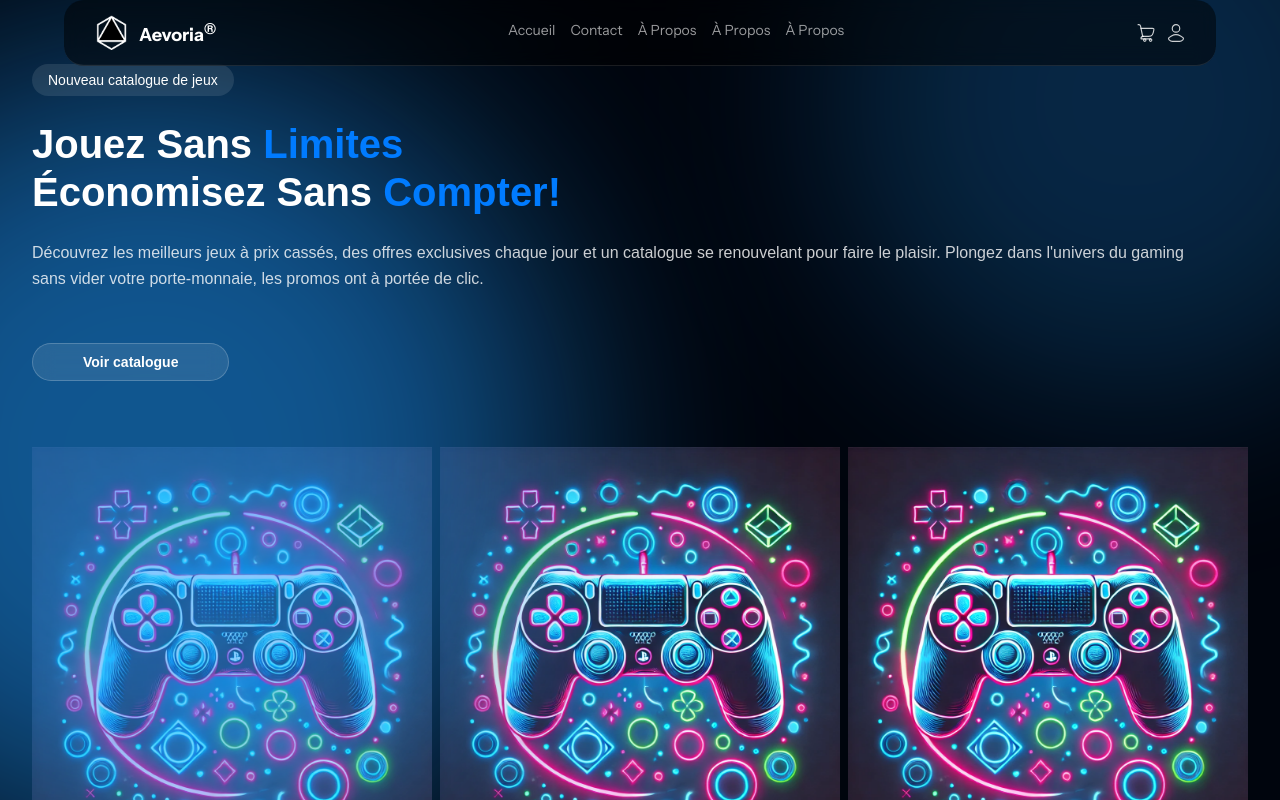
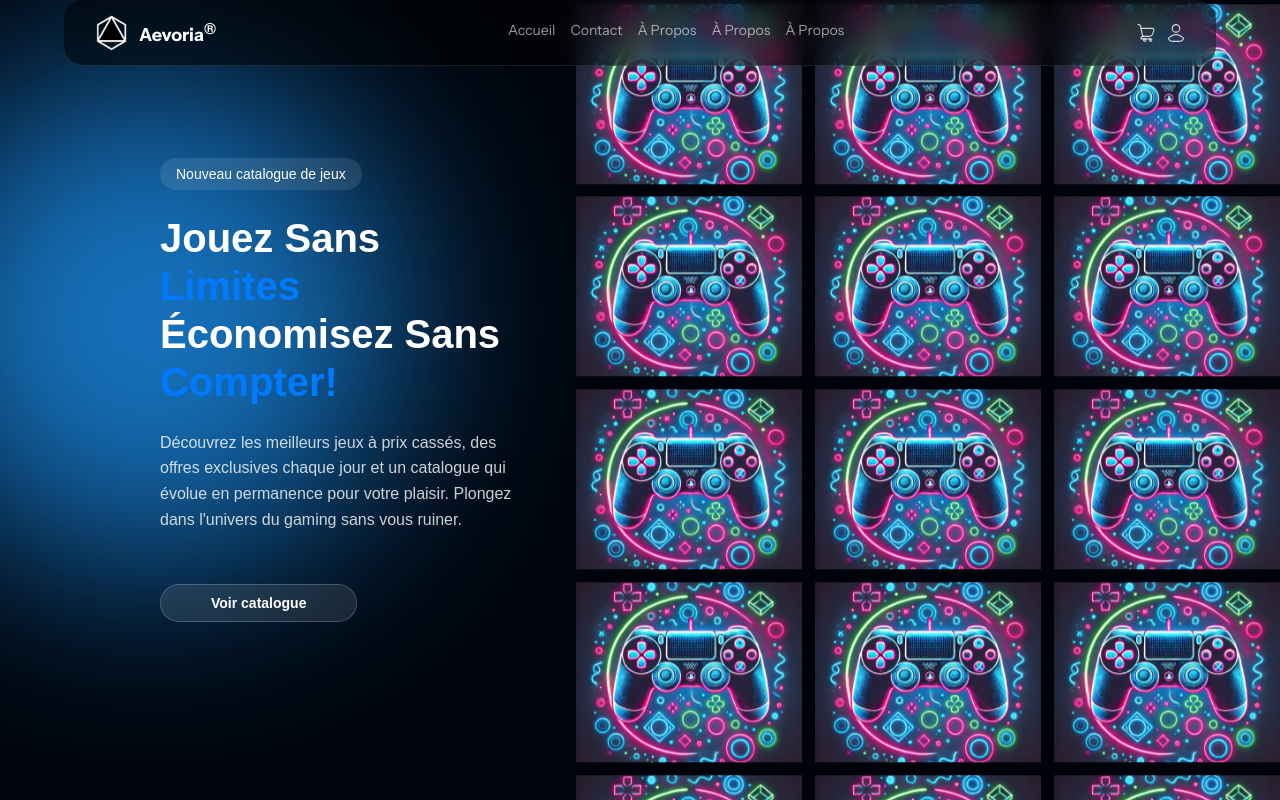
Before and after one commit to freelancersProjects/Aevoria-front, a React (Vite) app: page / in a window 1280 px wide. Shown: the top 800 px of the page. Built offline with nearby package versions, Linux system fonts and the light colour scheme.

Commit message:
firstsection debug

```diff
--- a/src/global.css
+++ b/src/global.css
@@ -116,3 +116,11 @@ p {
   margin-bottom: 20px;
   font-weight: 600;
 }
+
+.glow-effect {
+  width: 341px;
+  height: 334px;
+  border-radius: 50%;
+  background: var(--blue);
+  filter: blur(50px);
+}
--- a/src/pages/Home/FirstSection/FirstSection.jsx
+++ b/src/pages/Home/FirstSection/FirstSection.jsx
@@ -1,4 +1,4 @@
-import React from "react";
+import React, { useEffect, useState } from "react";
 import "./FirstSection.scss";
 import Button from "../../../components/AEV/AEV.Button/Button";
 
@@ -18,12 +18,31 @@ const images = [
   { image: "/assets/images/photo-test.webp" },
   { image: "/assets/images/photo-test.webp" },
   { image: "/assets/images/photo-test.webp" },
+  { image: "/assets/images/photo-test.webp" },
+  { image: "/assets/images/photo-test.webp" },
+  { image: "/assets/images/photo-test.webp" }
 ];
 
 const FirstSection = () => {
+  const [animatedImages, setAnimatedImages] = useState([...images, ...images]); // Pour la boucle infinie
+
+  useEffect(() => {
+    const interval = setInterval(() => {
+      setAnimatedImages((prevImages) => {
+        const newImages = [...prevImages];
+        const firstImage = newImages.shift(); // Supprime la première image
+        newImages.push(firstImage); // Ajoute la première image à la fin
+        return newImages;
+      });
+    }, 3000); // Change toutes les 3 secondes
+
+    return () => clearInterval(interval);
+  }, []);
+
   return (
     <section className="first-section">
-      <div className="first-sectionr">
+      <div className="blue-glow-effect"></div>
+
       <div className="content-area">
         <div className="badge">
           <span>Nouveau catalogue de jeux</span>
@@ -37,8 +56,7 @@ const FirstSection = () => {
 
         <p className="subtitle">
           Découvrez les meilleurs jeux à prix cassés, des offres exclusives chaque jour et un
-            catalogue se renouvelant pour faire le plaisir. Plongez dans l'univers du gaming sans vider
-            votre porte-monnaie, les promos ont à portée de clic.
+          catalogue qui évolue en permanence pour votre plaisir. Plongez dans l'univers du gaming sans vous ruiner.
         </p>
 
         <div className="cta-buttons">
@@ -51,15 +69,14 @@ const FirstSection = () => {
         </div>
       </div>
 
+      {/* GRILLE D'IMAGES */}
       <div className="image-grid-container">
         <div className="image-grid">
-            <div className="gradient-overlay"></div>
-            {images.map((img, index) => (
+          {animatedImages.map((img, index) => (
             <div key={index} className="image-container">
               <img src={img.image} alt={`Game ${index + 1}`} />
             </div>
           ))}
-          </div>
          </div>
       </div>
     </section>
--- a/src/pages/Home/FirstSection/FirstSection.scss
+++ b/src/pages/Home/FirstSection/FirstSection.scss
@@ -1,62 +1,36 @@
 .first-section {
+  width: 100%;
+  min-height: 100vh;
+  display: flex;
+  flex-direction: row;
+  justify-content: space-between;
+  align-items: center;
   position: relative;
-  width: 100%;
-  min-height: 500px;
-  background: linear-gradient(90deg, #000722 0%);
+  background-color: var(--background-black);
   overflow: hidden;
-  padding: 4rem 2rem;
 
-  // Effect left side
-  &::before {
-    content: '';
-    position: absolute;
-    width: 800px;
-    height: 800px;
-    left: -250px;
-    top: 50%;
-    transform: translateY(-50%);
-    border-radius: 50%;
-    background: var(--glow-blue);
-    filter: blur(120px);
-    z-index: 1;
-    opacity: 0.6;
-  }
-
-  // Effect right side
-  &::after {
-    content: '';
-    position: absolute;
-    width: 600px;
-    height: 600px;
-    top: -200px;
-    right: -150px;
+  .blue-glow-effect {
+    width: 500px;
+    height: 500px;
     border-radius: 50%;
     background: var(--glow-blue);
     filter: blur(100px);
+    position: absolute;
+    left: -100px;
+    top: 40%;
+    transform: translateY(-50%);
     z-index: 1;
-    opacity: 0.25;
-  }
-
-  &-container {
-    max-width: 1400px;
-    margin: 0 auto;
-    display: grid;
-    grid-template-columns: 40% 60%; // Division claire: 40% pour le texte, 60% pour les images
-    align-items: center;
-    position: relative;
-    z-index: 2;
-
-    @media (max-width: 1024px) {
-      grid-template-columns: 1fr;
-      gap: 3rem;
-    }
+    opacity: 0.8;
   }
 
   .content-area {
+    max-width: 600px;
     color: #ffffff;
     position: relative;
     z-index: 2;
-    padding-right: 2rem;
+    padding-right: 4rem;
+    margin-left: 10rem;
+    flex: 1;
   }
 
   .badge {
@@ -77,15 +51,7 @@
     font-weight: 700;
     line-height: 1.2;
     margin-bottom: 1.5rem;
-
-    .highlight {
-      color: var(--blue);
-      font-weight: 700;
-      position: relative;
-      z-index: 2;
-
-      text-shadow: 0 0 10px rgba(0, 123, 255, 0.4);
-    }
+    color: white;
 
     @media (max-width: 768px) {
       font-size: 2rem;
@@ -103,44 +69,59 @@
     margin-top: 2rem;
   }
 
+  /* GRILLE D'IMAGES */
+  .image-grid-container {
+    width: 55%;
+    max-width: 800px;
+    overflow: hidden;
+    position: relative;
+    z-index: 2;
+  }
+
   .image-grid {
     display: grid;
     grid-template-columns: repeat(3, 1fr);
-    grid-template-rows: repeat(4, 1fr);
-    gap: 0.5rem;
+    grid-template-rows: repeat(6, 1fr);
+    gap: 0.8rem;
     width: 100%;
-    height: 450px;
+    height: 800px;
     position: relative;
+    animation: scrollImages 6.9999s linear infinite;
 
     @media (max-width: 768px) {
       grid-template-columns: repeat(2, 1fr);
     }
   }
 
-  .gradient-overlay {
-    position: absolute;
-    top: 0;
-    left: 0;
+  .image-container {
     width: 100%;
-    height: 100%;
-    z-index: 1;
-    pointer-events: none;
-  }
-
-  .image-container {
+    height: 180px;
+    position: relative;
     overflow: hidden;
-    position: relative;
-
+    box-shadow: 0px 5px 15px rgba(0, 0, 0, 0.2);
     img {
       width: 100%;
       height: 100%;
       object-fit: cover;
-      transition: transform 0.3s ease;
+      transition: transform 0.3s ease-in-out;
     }
+  }
+
+  .extra-glow {
+    width: 341px;
+    height: 334px;
+    border-radius: 50%;
+    background: var(--blue);
+    filter: blur(50px);
+    position: absolute;
+    left: 0;
+    top: 50%;
+    transform: translateY(-50%);
+    z-index: 1;
   }
 }
 
-// Animation for cascade
+/* ANIMATION CASCADE */
 @keyframes fadeInStagger {
   from {
     opacity: 0;
@@ -156,9 +137,19 @@
   animation: fadeInStagger 0.5s ease forwards;
   opacity: 0;
 
-  @for $i from 0 through 15 {
+  @for $i from 0 through 17 {
     &:nth-child(#{$i + 1}) {
       animation-delay: #{$i * 0.1}s;
     }
   }
 }
+
+/* ANIMATION DÉFILEMENT */
+@keyframes scrollImages {
+  0% {
+    transform: translateY(0%);
+  }
+  100% {
+    transform: translateY(-50%);
+  }
+}
```
Also changed, not shown: src/pages/Home/Slider/Slider.jsx (+113 -19 lines). Lines whose indentation alone changed are shown as unchanged.
